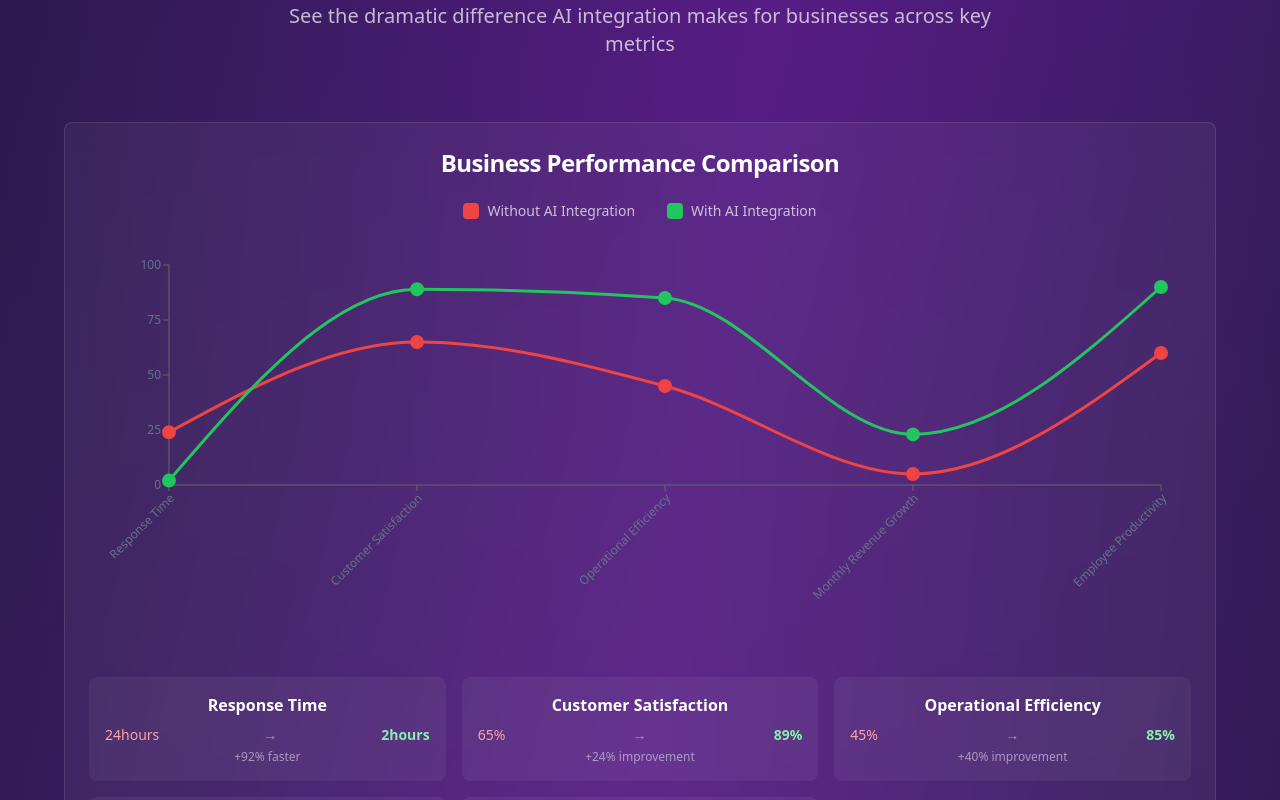
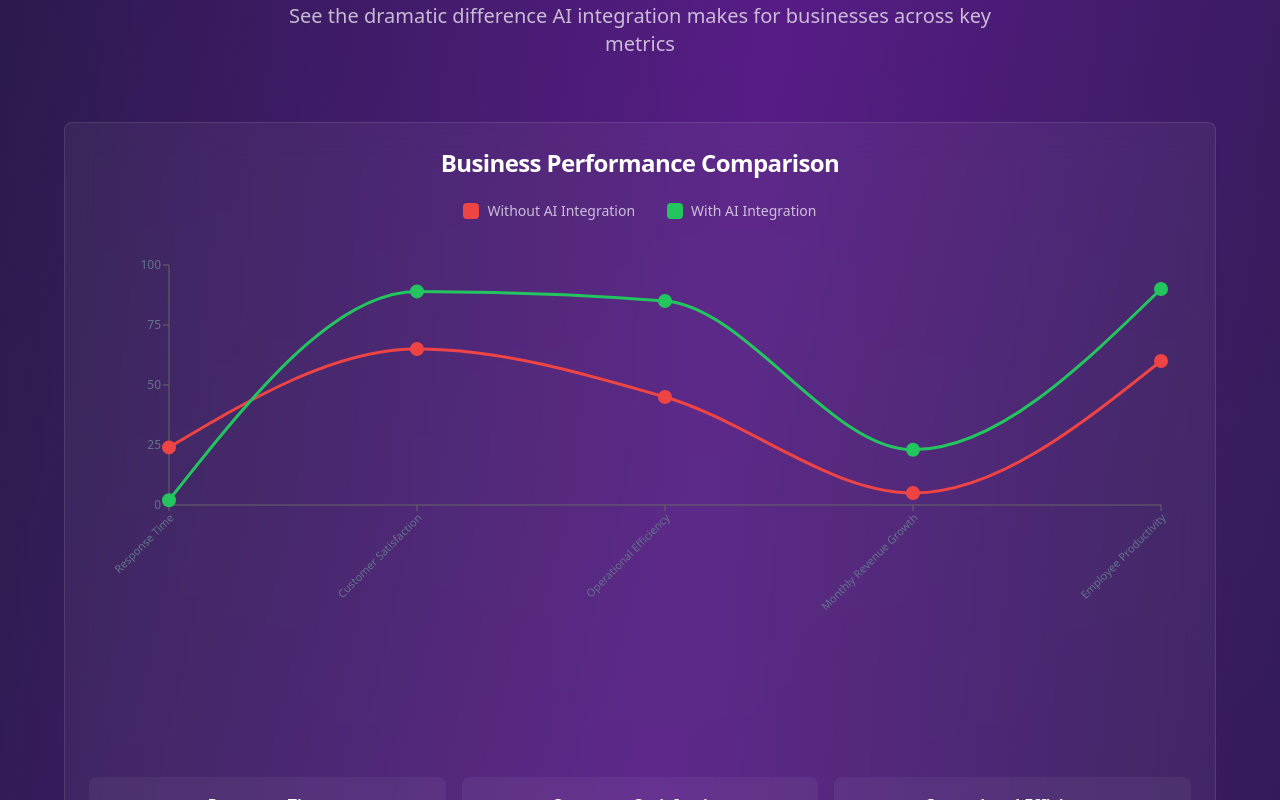
Before and after one commit to cyberdreadx/ai-orbit-launchpad, a React (Vite) app: page / in a window 1280 px wide. Shown: the part 3160-3960 px from the top of the page. Built offline with nearby package versions, Linux system fonts and the light colour scheme.

Commit message:
Fix: Resolve x overflow issues
Addresses potential horizontal overflow issues.

```diff
--- a/src/components/sections/AIComparisonChart.tsx
+++ b/src/components/sections/AIComparisonChart.tsx
@@ -49,7 +49,7 @@ const AIComparisonChart = () => {
   };
 
   return (
-    <section className="py-20 px-4 relative">
+    <section className="py-20 px-4 relative overflow-hidden">
       <div className="absolute inset-0 bg-gradient-to-b from-transparent via-green-900/5 to-transparent" />
 
       <div className="max-w-6xl mx-auto relative">
@@ -62,7 +62,7 @@ const AIComparisonChart = () => {
           </p>
         </div>
 
-        <Card className="bg-white/5 backdrop-blur-lg border-white/10">
+        <Card className="bg-white/5 backdrop-blur-lg border-white/10 overflow-hidden">
           <CardHeader className="text-center">
             <CardTitle className="text-2xl text-white mb-4">Business Performance Comparison</CardTitle>
             <div className="flex justify-center gap-8 text-sm">
@@ -76,16 +76,17 @@ const AIComparisonChart = () => {
               </div>
             </div>
           </CardHeader>
-          <CardContent>
-            <ChartContainer config={chartConfig} className="h-[400px] w-full">
+          <CardContent className="overflow-hidden">
+            <ChartContainer config={chartConfig} className="h-[500px] w-full">
               <ResponsiveContainer width="100%" height="100%">
-                <LineChart data={comparisonData} margin={{ top: 20, right: 30, left: 20, bottom: 80 }}>
+                <LineChart data={comparisonData} margin={{ top: 20, right: 30, left: 20, bottom: 120 }}>
                   <XAxis
                     dataKey="metric"
                     angle={-45}
                     textAnchor="end"
-                    height={80}
-                    tick={{ fill: 'rgba(255,255,255,0.7)', fontSize: 12 }}
+                    height={120}
+                    interval={0}
+                    tick={{ fill: 'rgba(255,255,255,0.7)', fontSize: 11 }}
                   />
                   <YAxis tick={{ fill: 'rgba(255,255,255,0.7)', fontSize: 12 }} />
                   <ChartTooltip
```
